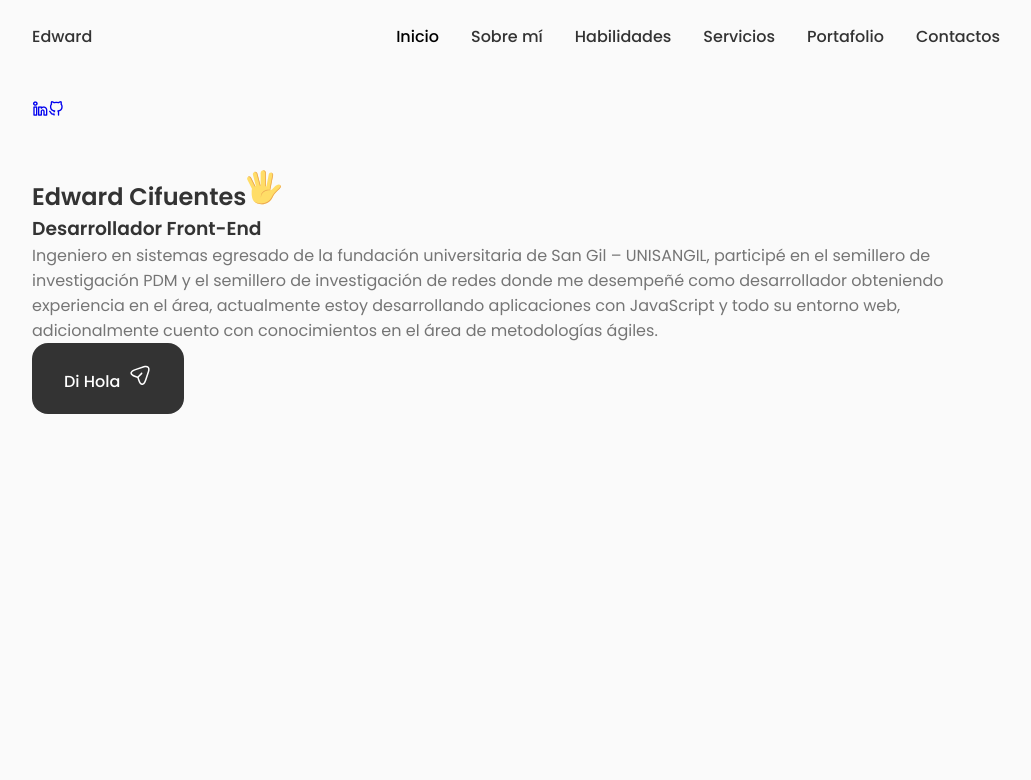
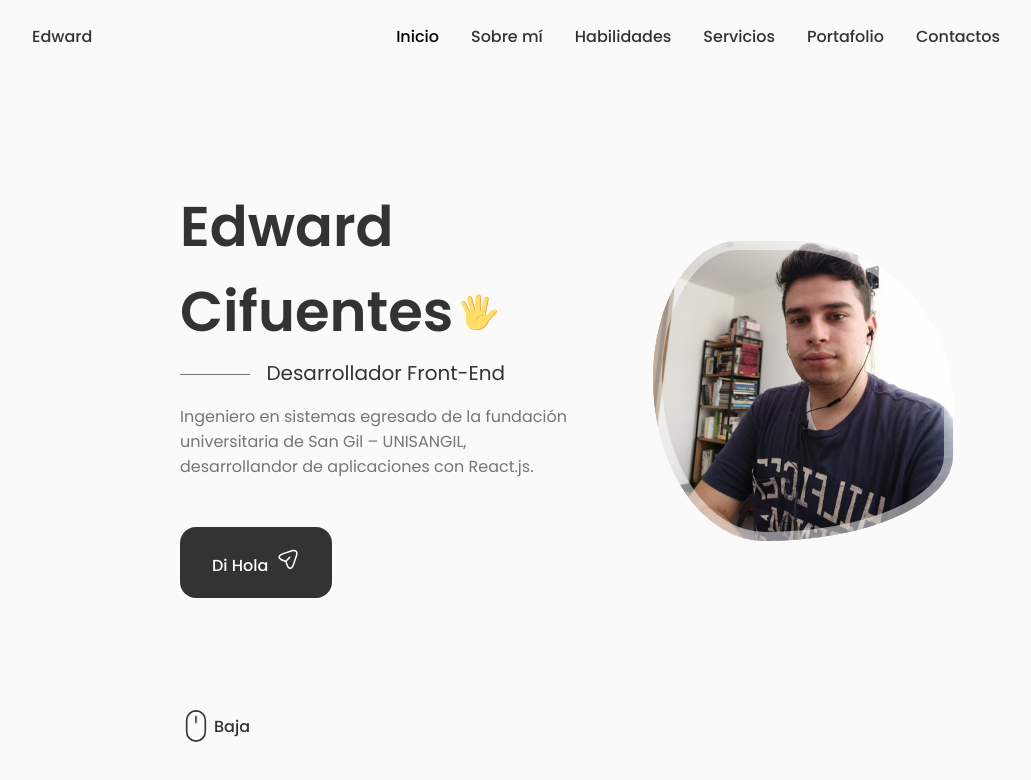
Before and after one commit to maxianguita/portafolio, a React (Vite) app: page / in a window 1280 px wide. Shown: the top 780 px of the page, without its empty margins (124-1155 px from the left). Built offline with nearby package versions, Linux system fonts and the light colour scheme.

Commit message:
Home Component Finalizado

```diff
--- a/src/components/home/Data.jsx
+++ b/src/components/home/Data.jsx
@@ -57,7 +57,7 @@
 
       <h3 className="home__subtitle">Desarrollador Front-End</h3>
       <p className="home__description">
-      Ingeniero en sistemas egresado de la fundación universitaria de San Gil – UNISANGIL, participé en el semillero de investigación PDM y el semillero de investigación de redes donde me desempeñé como desarrollador obteniendo experiencia en el área, actualmente estoy desarrollando aplicaciones con JavaScript y todo su entorno web, adicionalmente cuento con conocimientos en el área de metodologías ágiles.
+      Ingeniero en sistemas egresado de la fundación universitaria de San Gil – UNISANGIL, desarrollandor de aplicaciones con React.js.
       </p>
 
       <a href="#contact" className="button button-flex">
--- a/src/components/home/Home.jsx
+++ b/src/components/home/Home.jsx
@@ -2,6 +2,7 @@
 import "./home.css"
 import Social from './Social'
 import Data from './Data'
+import ScrollDown from './ScrollDown'
 
 const Home = () => {
   return (
@@ -12,6 +13,7 @@
                 <div className="home__img"></div>
                 <Data />
             </div>
+            <ScrollDown />
         </div>
     </section>
   )
--- /dev/null
+++ b/src/components/home/ScrollDown.jsx
@@ -0,0 +1,50 @@
+import React from 'react'
+
+const ScrollDown = () => {
+  return (
+    <div className="home__scroll">
+        <a href="#about" className="home__scroll-button button--flex">
+            <svg
+                width="32px"
+                height="32px"
+                class="home__scroll-mouse"
+                viewBox="0 0 247 390"
+                version="1.1"
+                xmlns="http://www.w3.org/2000/svg"
+                xmlnsXlink="http://www.w3.org/1999/xlink"
+                style=
+                  {{fillRule: "evenodd",
+                  clipRule: "evenodd",
+                  strokeLinecap: "round",
+                  strokeLinejoin: "round",
+                  strokeMiterlimit: "1.5"}}
+
+              >
+                <path
+                  class="wheel"
+                  d="M123.359,79.775l0,72.843"
+                  style={{
+                    fill: "none",
+                    stroke: "var(--title-color)",
+                    strokeWidth: "20px"
+                  }}
+                ></path>
+                <path
+                  id="mouse"
+                  d="M236.717,123.359c0,-62.565 -50.794,-113.359 -113.358,-113.359c-62.565,0 -113.359,50.794 -113.359,113.359l0,143.237c0,62.565 50.794,113.359 113.359,113.359c62.564,0 113.358,-50.794 113.358,-113.359l0,-143.237Z"
+                  style={{
+                    fill: "none",
+                    stroke: "var(--title-color)",
+                    strokeWidth: "20px"
+                  }}
+                ></path>
+            </svg>
+            <span className="home__scroll-name">Baja</span>
+            <i class="uil uil-arrow-down home__scroll-arrow"></i>
+        </a>
+
+    </div>
+  )
+}
+
+export default ScrollDown
--- a/src/components/home/home.css
+++ b/src/components/home/home.css
@@ -0,0 +1,198 @@
+.home__container{
+    row-gap: 7rem;
+}
+
+.home__content{
+    grid-template-columns: 116px repeat(2,1fr);
+    padding-top: 5.5rem;
+    column-gap: 2rem;
+    align-items:center;
+}
+
+.home__social{
+    display: grid;
+    grid-template-columns: max-content;
+    row-gap:  1rem;
+}
+
+.home__social-icon{
+    font-size: 1.25rem;
+    color: var(--title-color);
+}
+
+.home__social-icon:hover{
+    color: var(--title-color-dark);
+}
+
+.home__title{
+    font-size: var(--big-font-size);
+    margin-bottom: var(--mb-0-25);
+}
+
+.home__hand{
+    width: 38px;
+    height: 38px;
+    margin-left: 0.4rem;
+}
+
+.home__subtitle{
+    position: relative;
+    font-size: var(--h3-font-size);
+    padding-left: 5.4rem;
+    font-weight: var(--font-normal);
+    margin-bottom: var(--mb-1);
+}
+
+.home__subtitle::before{
+    content: '';
+    position: absolute;
+    width: 70px;
+    height: 1px;
+    background-color: var(--text-color);
+    left: 0;
+    top: 1rem;
+}
+
+.home__description{
+    max-width: 400px;
+    margin-bottom: var(--mb-3);
+}
+
+.home__img{
+    background: url(../../assets/profile-2.png);
+    background-repeat: no-repeat;
+    background-position: center;
+    background-size: cover;
+    box-shadow: inset 0 0 0 9px rgb(255 255 255 / 50%);
+    order:1;
+    justify-self: center;
+    width: 300px;
+    height: 300px;
+    animation: profile__animate 8s ease-in-out infinite 1s;
+}
+
+@keyframes profile__animate {
+    0%{
+        border-radius:  60% 40% 30% 70%/60% 30% 70% 40% ;
+    }
+    50%{
+        border-radius:  30% 60% 70% 40%/50% 60% 30% 60% ;
+    }
+    100%{
+        border-radius:  60% 40% 30% 70%/60% 30% 70% 40% ;
+    }
+}
+
+.home__scroll{
+    margin-left: 9.25rem;
+
+}
+
+.wheel{
+    animation: scroll 2s ease infinite;
+}
+
+@keyframes scroll {
+    0%{
+        transform: translateY(0);
+    }
+    30%{
+        transform: translateY(3.75rem);
+    }
+
+
+}
+
+.home__scroll-name{
+    color: var(--title-color);
+    font-weight: var(--font-medium);
+    margin-right: var(--mb-0-25);
+    margin-left: 2px;
+}
+
+.home__scroll-arrow{
+    font-size: 1.25rem;
+    color: var(--title-color);
+}
+
+
+/*=============== BREAKPOINTS ===============*/
+/* For large devices */
+@media screen and (max-width: 992px) {
+  .home__content{
+    grid-template-columns: 100px repeat(2, 1fr);
+    column-gap: 1.25rem;
+  }
+
+  .home__hand{
+    width: 26px;
+    height: 26px;
+  }
+
+  .home__subtitle{
+    padding-left: 3.75rem;
+    margin-bottom: var(--mb-1);
+  }
+
+  .home__subtitle::before{
+    width: 42px;
+    top: 0.8rem;
+  }
+
+  .home__description{
+    max-width: initial;
+    margin-bottom: var(--mb-0-5) ;
+  }
+
+  .home__img{
+    width: 250px;
+    height: 250px;
+    box-shadow: inset 0 0 0 8px rgb(255 255 255 / 50%);
+  }
+
+  .home__scroll{
+    margin-left: 7.5rem;
+  }
+}
+
+/* For medium devices */
+@media screen and (max-width: 768px) {
+  .home__content{
+    grid-template-columns: 0.5fr 3fr;
+    padding-top: 3.5rem;
+  }
+  .home__img{
+    order: initial;
+    justify-self: initial;
+  }
+
+  .home__data{
+    grid-column: 1/3;
+  }
+
+  .home__img{
+    box-shadow: inset 0 0 0 6px rgb(255 255 255 / 50%);
+    width: 200px;
+    height: 200px;
+  }
+
+  .home__scroll{
+    display: none;
+  }
+}
+
+
+/* For small devices */
+@media screen and (max-width: 412px) {
+  .home__img{
+    width: 180px;
+    height: 180px;
+  }
+  .home__hand{
+    width: 22px;
+    height: 22px;
+  }
+  .home__description{
+    margin-bottom: 2rem;
+  }
+}
```
